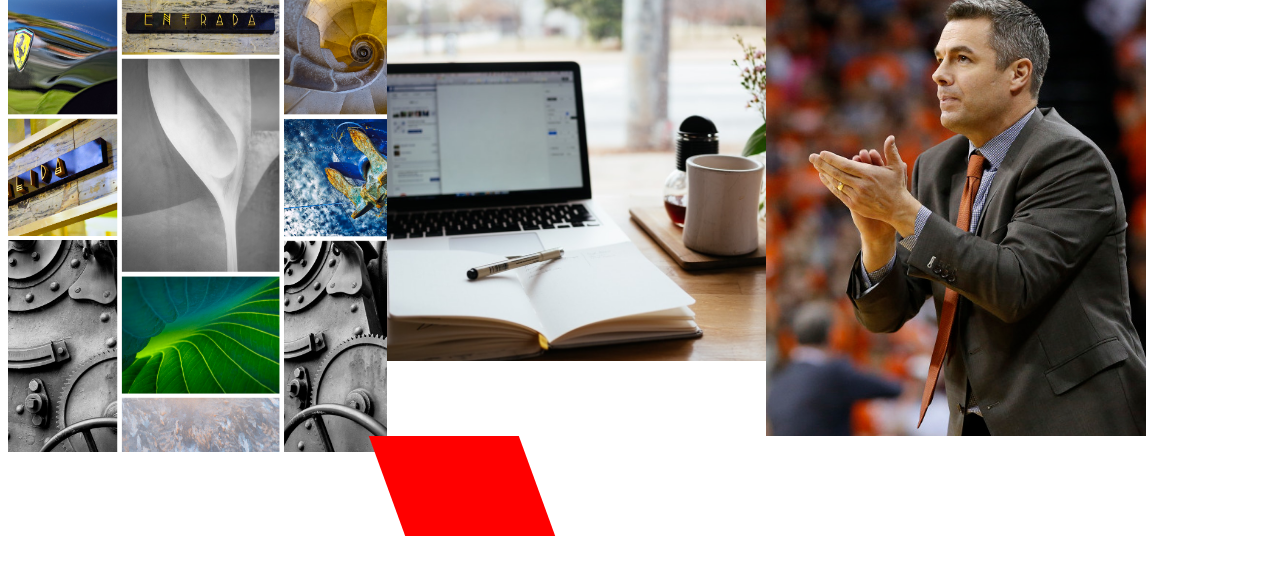
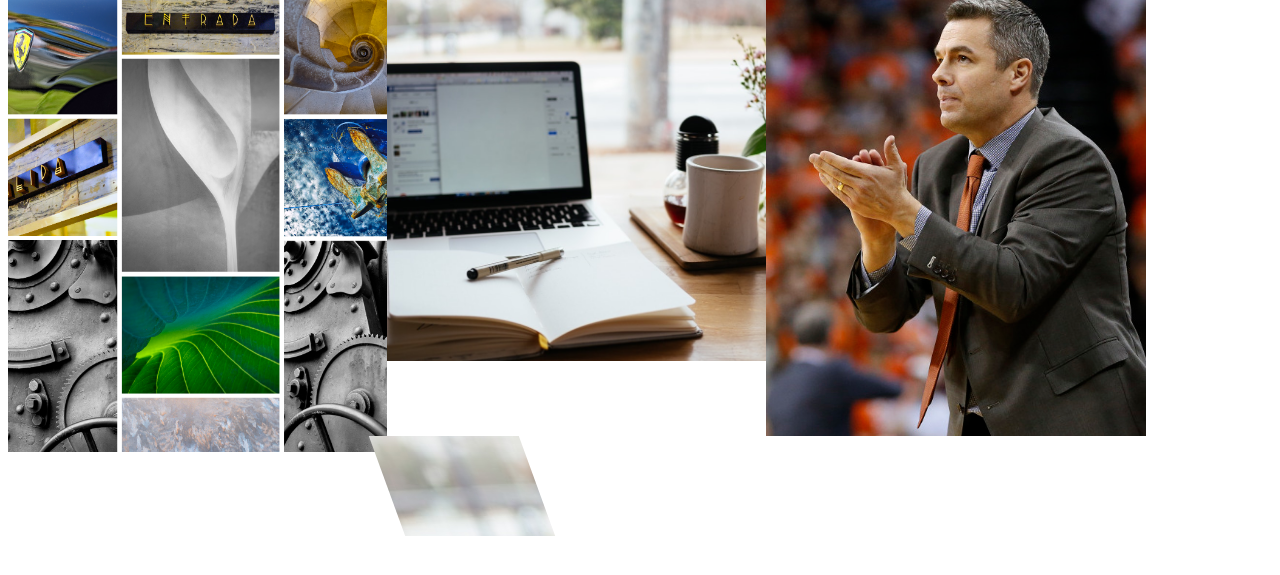
Before and after one commit to rschneides21/ryanschneiderman, a PHP site: page / in a window 1280 px wide. Shown: the part 187-762 px from the top of the page. Run offline with PHP 8.4, Linux system fonts and the light colour scheme.

Commit message:
header adds

```diff
--- a/index.php
+++ b/index.php
@@ -46,7 +46,7 @@
 	-webkit-transform: skew(20deg);
 	   -moz-transform: skew(20deg);
 	     -o-transform: skew(20deg);
-	background: red;
+	background-image: url("writing.jpeg");
   }
 
   #first-pic{
```
